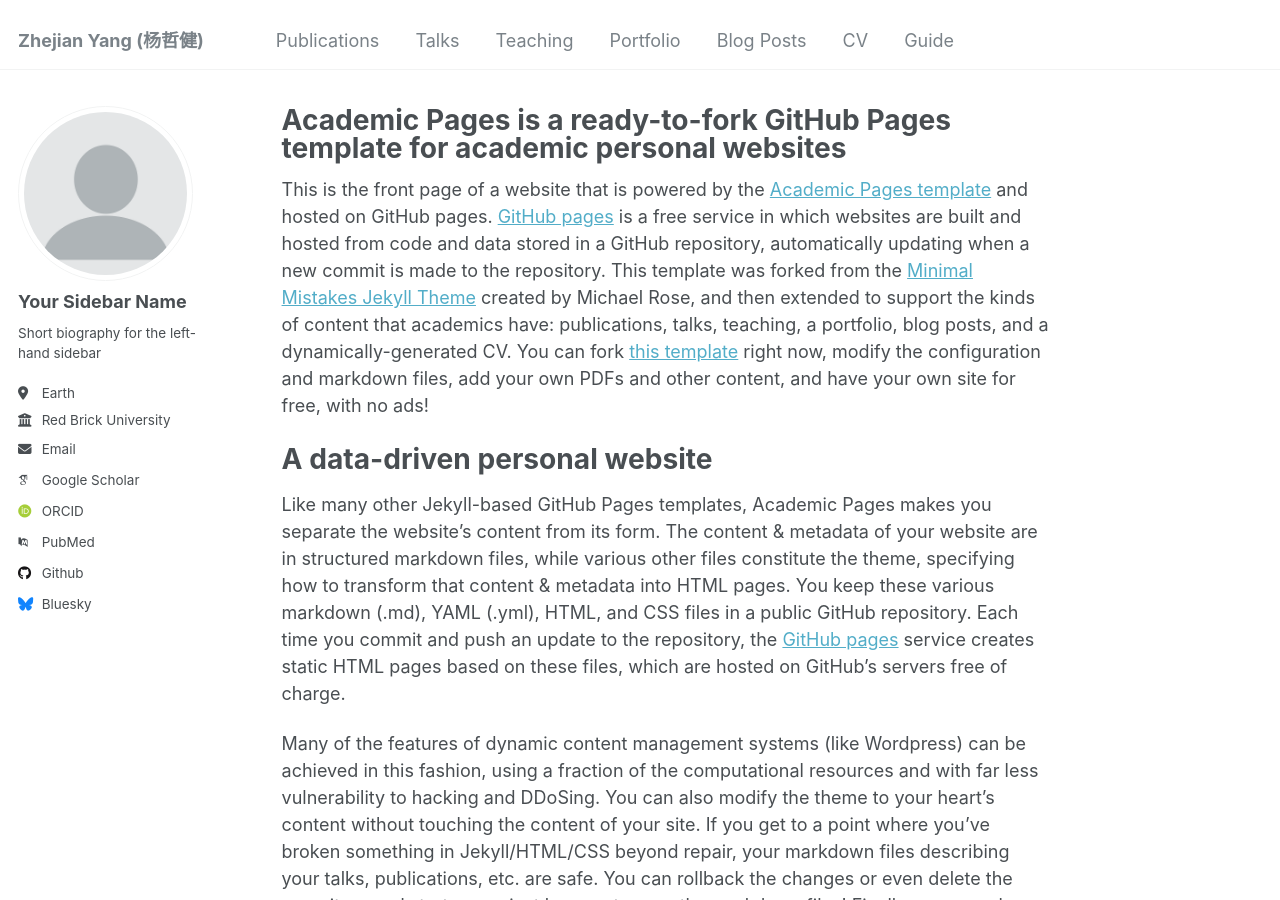
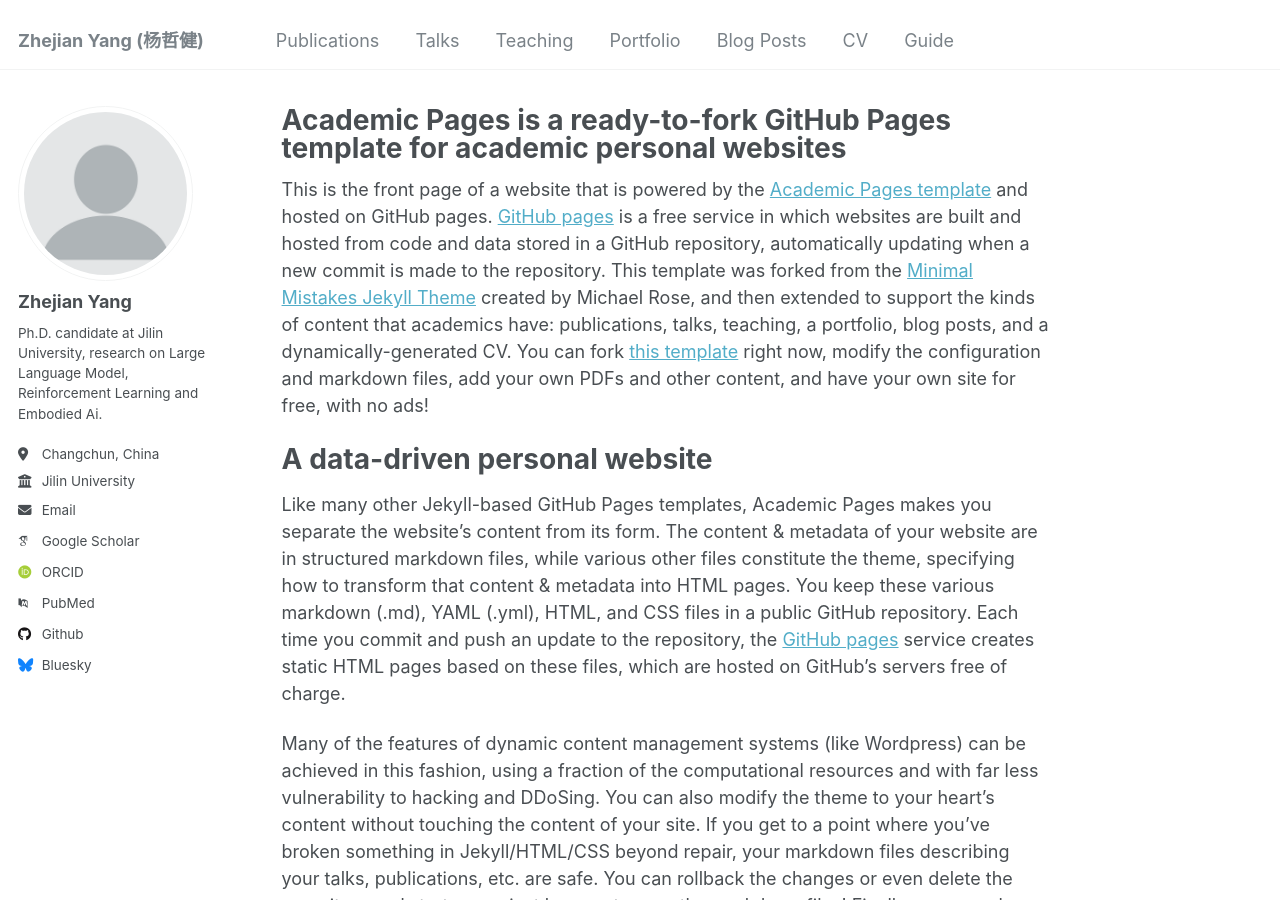
Before and after one commit to Caster-Yang/Caster-Yang.github.io, a Jekyll site: the page built from _pages/about.md, in a window 1280 px wide and 900 px high. Built offline with Jekyll 4.4.1, drawn with Linux system fonts in a browser that asks for light colours; some web fonts are replaced.

Commit message:
Update _config.yml

```diff
--- a/_config.yml
+++ b/_config.yml
@@ -22,13 +22,13 @@ repository               : "Caster-Yang.github.io"
 author:
   # Biographic information
   avatar           : "profile.png"
-  name             : "Your Sidebar Name"
+  name             : "Zhejian Yang"
   pronouns         : # example: "she/her"
-  bio              : "Short biography for the left-hand sidebar"
-  location         : "Earth"
-  employer         : "Red Brick University"
+  bio              : "Ph.D. candidate at Jilin University, research on Large Language Model, Reinforcement Learning and Embodied Ai."
+  location         : "Changchun, China"
+  employer         : "Jilin University"
   uri              : # URL
-  email            : "none@example.org"
+  email            : "zjyang22@mails.jlu.edu.cn"
 
   # Academic websites
   arxiv            : # URL - Update with the correct link to your profile
```
